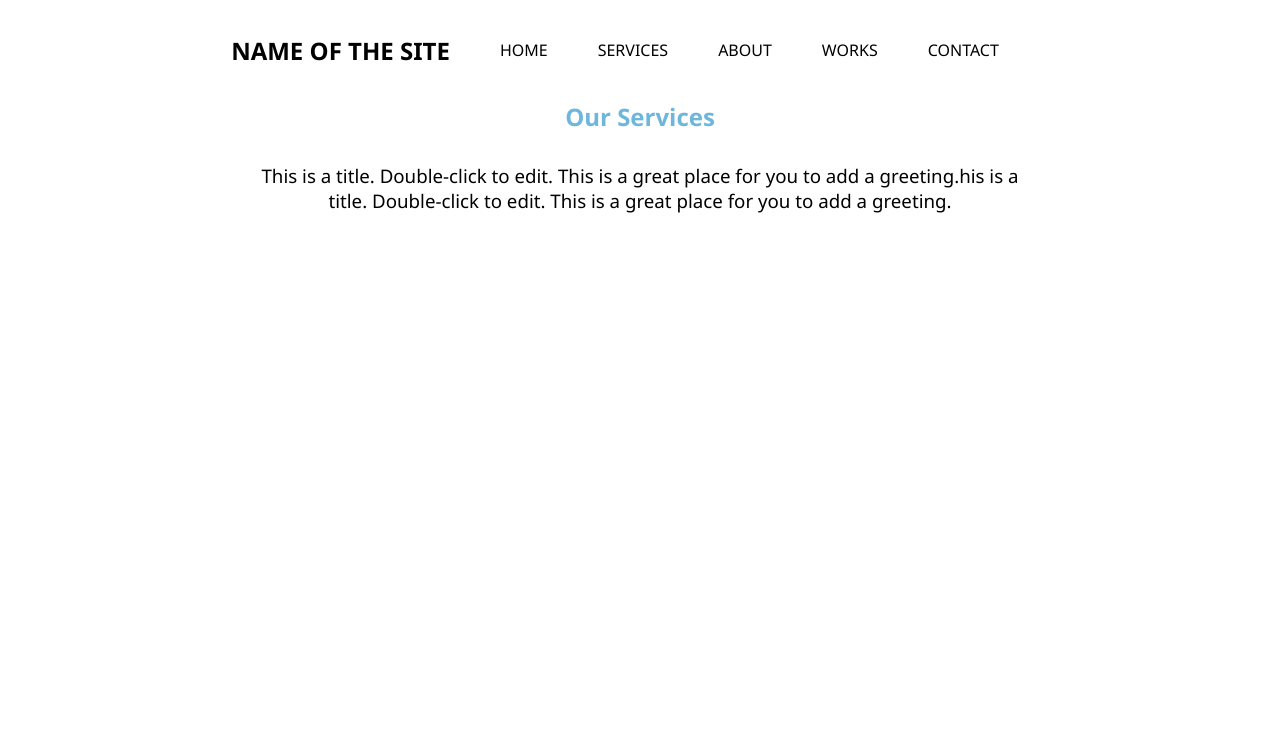
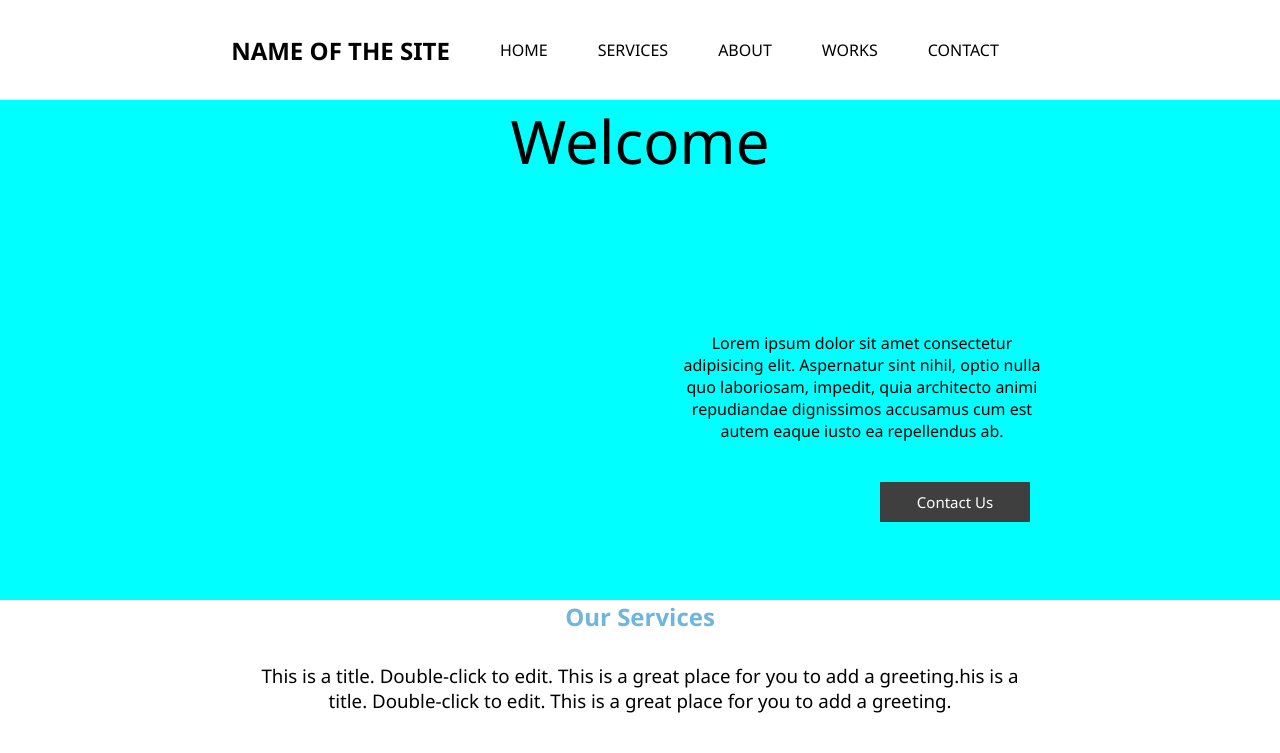
Before and after one commit to Merces-dev/desafio1, a plain HTML site: page index.html in a window 1280 px wide. Drawn offline with Linux system fonts and the light colour scheme.

Commit message:
main criado

```diff
--- a/css/style.css
+++ b/css/style.css
@@ -38,6 +38,35 @@ ul{
 li{
     padding: 25px;
 }
+.banner{
+   width: 100%;
+   height: 500px;
+   background-color: aqua;
+}
+.banner h1{
+   font-size: 60px;
+   text-align: center;
+}
+.banner p{
+   text-align: center;
+   margin-top: 150px;
+}
+.paragrafo{
+   width: 30%;
+   margin-left: 670px;
+}
+ .banner h2{
+   text-align: center;
+   margin-top: 40px;
+   padding: 10px 10px;
+   background-color: rgb(63, 63, 63);
+   width: 130px;
+   font-size: 15px;
+   margin-left: 880px;
+}
+.banner a{
+   color: white;
+}
 footer{
     width: 100%;
     height: 600px;
--- a/index.html
+++ b/index.html
@@ -18,6 +18,15 @@
         </ul>
         </div>
     </header>
+    <main>
+        <div class="banner">
+            <h1>Welcome</h1>
+            <div class="paragrafo">
+            <p>Lorem ipsum dolor sit amet consectetur adipisicing elit. Aspernatur sint nihil, optio nulla quo laboriosam, impedit, quia architecto animi repudiandae dignissimos accusamus cum est autem eaque iusto ea repellendus ab.</p>
+            </div>
+            <h2><a href="#">Contact Us</a></h2>
+        </div>
+        </main>
     <footer>
         <div class="footer1">
         <h2>Our Services</h2>
```
